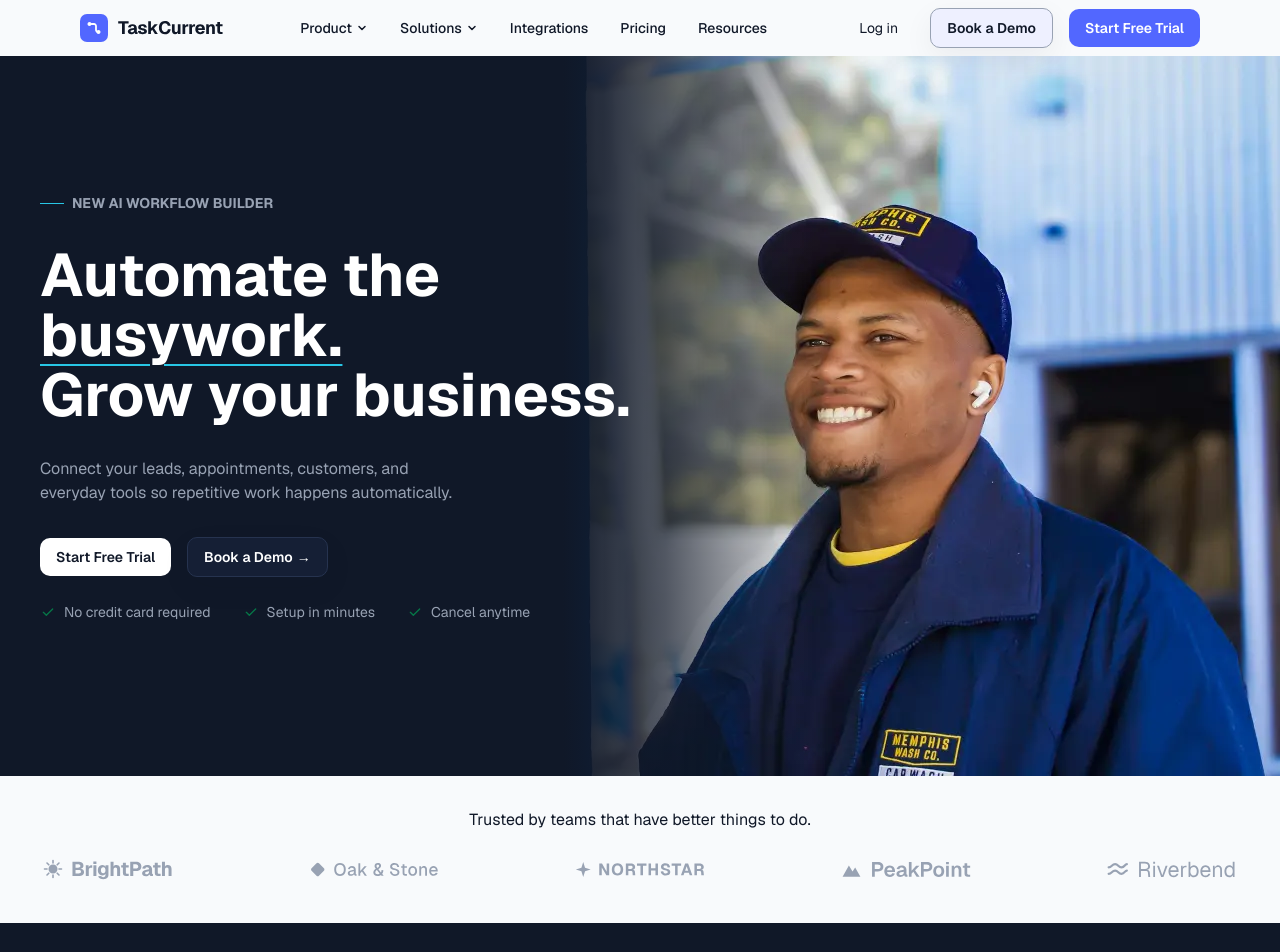
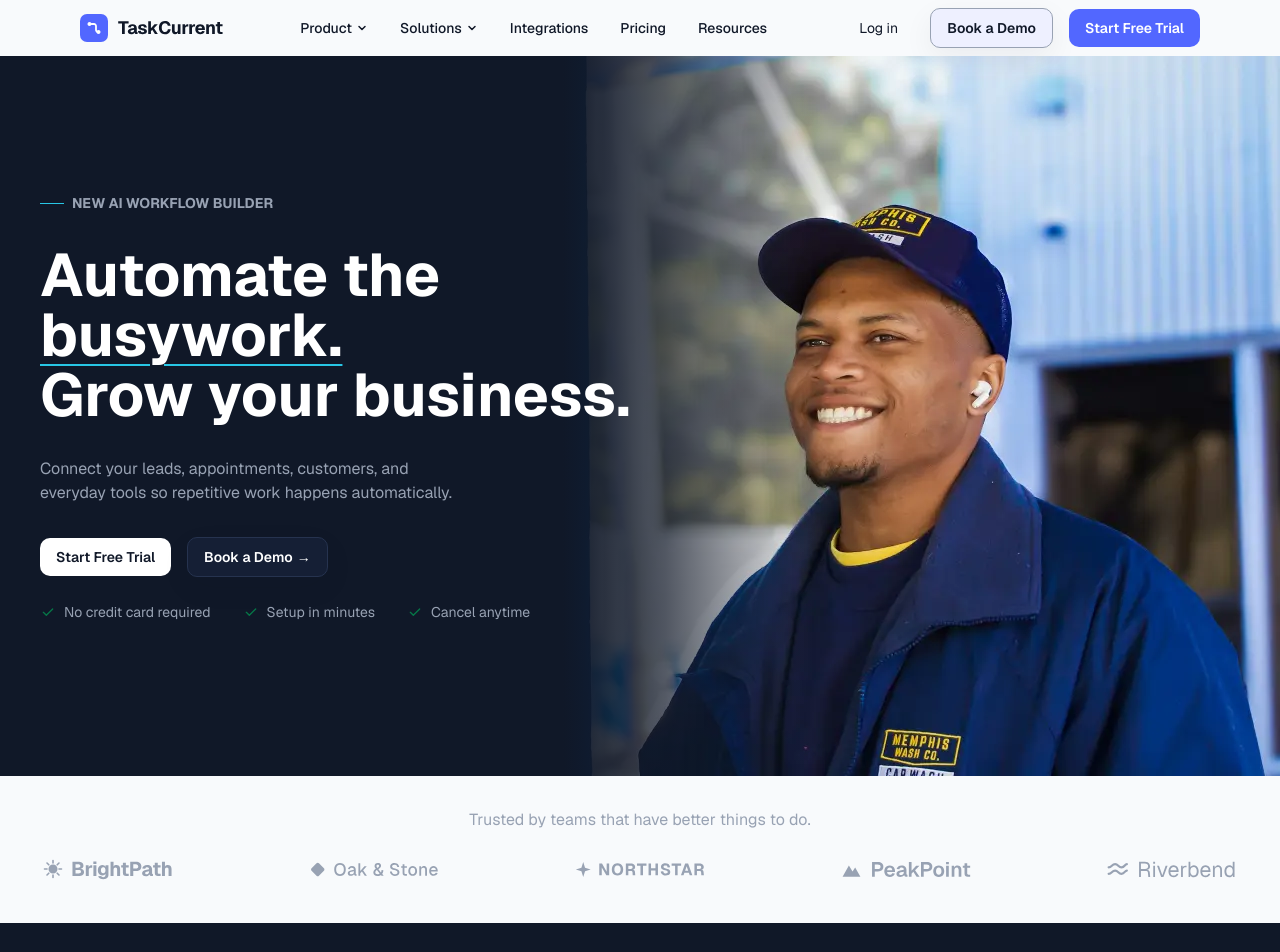
Before and after one commit to dcarter0317/taskcurrent, a Next.js app: page / in a window 1280 px wide. Shown: the top 952 px of the page. Built offline with nearby package versions, Linux system fonts and the light colour scheme.

Commit message:
Update text style for improved visibility in LogoCloud component

```diff
--- a/app/components/LogoCloud/index.tsx
+++ b/app/components/LogoCloud/index.tsx
@@ -3,7 +3,7 @@ import Image from "next/image";
 export default function LogoCloud() {
     return(
        <div className="w-full max-w-content py-4">
-        <p className="text-center pb-4 tablet:pb-2">Trusted by teams that have better things to do.</p>
+        <p className="text-subtle text-center pb-4 tablet:pb-2">Trusted by teams that have better things to do.</p>
         <div className="flex flex-wrap items-center justify-center gap-3 tablet:gap-17">
             <Image src="/imgs/brightpath_logo.svg" alt="brightpath logo" width={130} height={40} />
             <Image src="/imgs/oakstone_logo.svg" alt="oak stone logo" width={130} height={40} />
```
